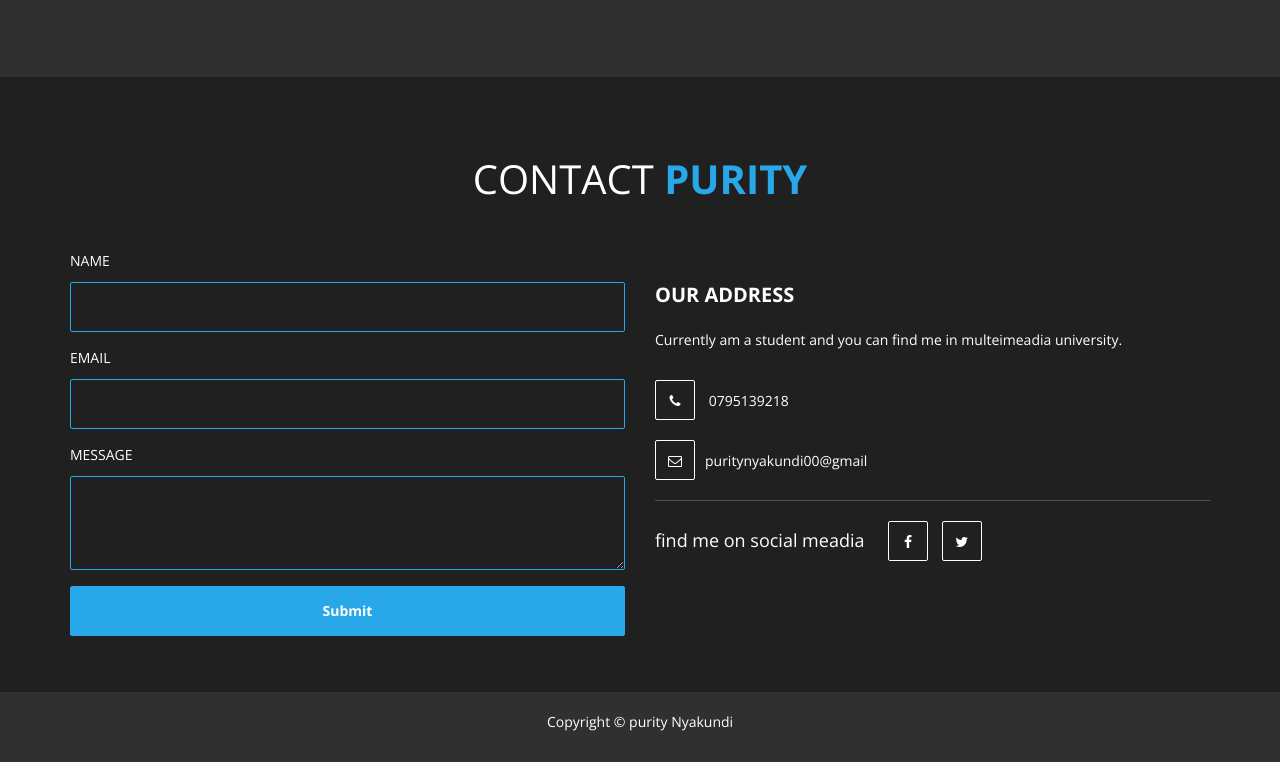
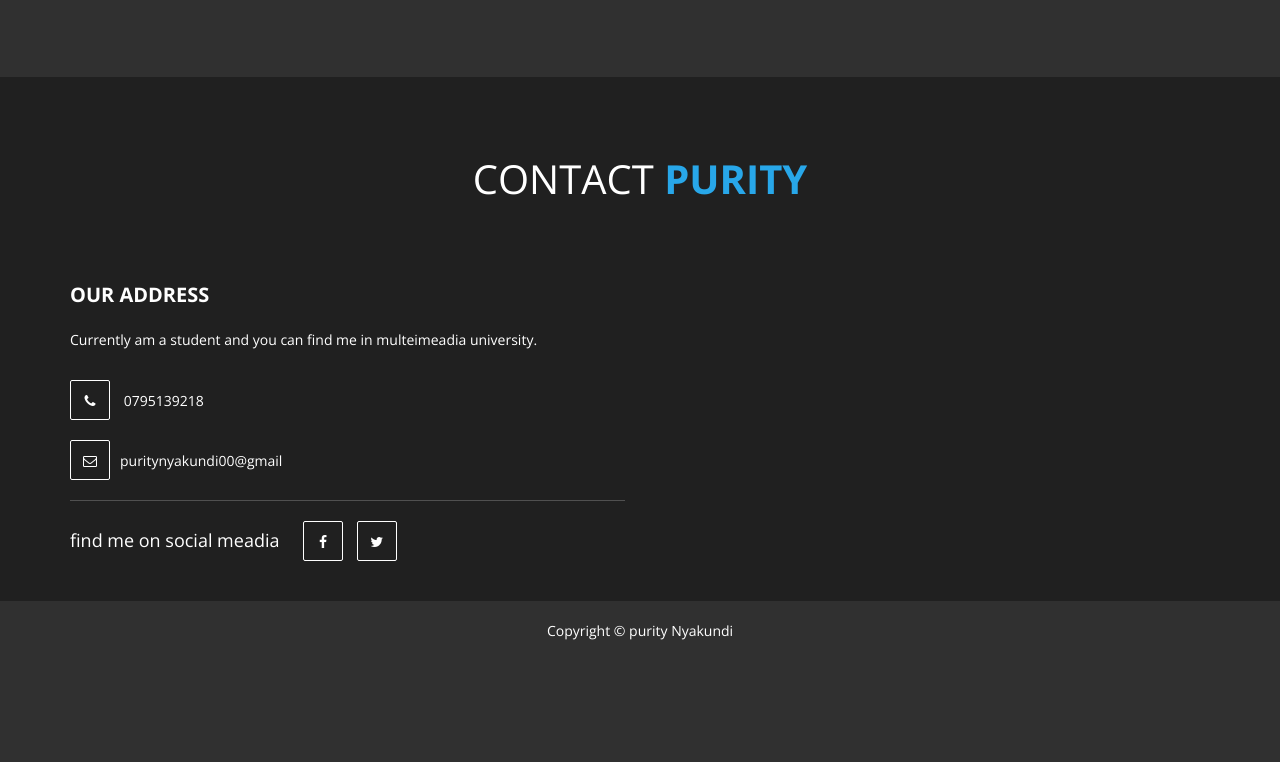
Before and after one commit to PurityNyakundi/portfolio, a plain HTML site: page index.html in a window 1280 px wide. Shown: the part 1688-2450 px from the top of the page. After the commit the page ends 2359 px from the top, so only its background shows below. Drawn offline with nearby package versions, Linux system fonts and the light colour scheme.

Commit message:
Update index.html

```diff
--- a/index.html
+++ b/index.html
@@ -218,20 +218,7 @@
     				<div class="col-md-12">
     					<h2 class="wow bounceIn" data-wow-offset="50" data-wow-delay="0.3s">CONTACT <span>PURITY</span></h2>
     				</div>
-    				<div class="col-md-6 col-sm-6 col-xs-12 wow fadeInLeft" data-wow-offset="50" data-wow-delay="0.9s">
-    					<form action="#" method="post">
-    						<label>NAME</label>
-    						<input name="fullname" type="text" class="form-control" id="fullname">
 
-                            <label>EMAIL</label>
-    						<input name="email" type="email" class="form-control" id="email">
-
-                            <label>MESSAGE</label>
-    						<textarea name="message" rows="4" class="form-control" id="message"></textarea>
-
-                            <input type="submit" class="form-control">
-    					</form>
-    				</div>
     				<div class="col-md-6 col-sm-6 col-xs-12 wow fadeInRight" data-wow-offset="50" data-wow-delay="0.6s">
     					<address>
     						<p class="address-title">OUR ADDRESS</p>
```
